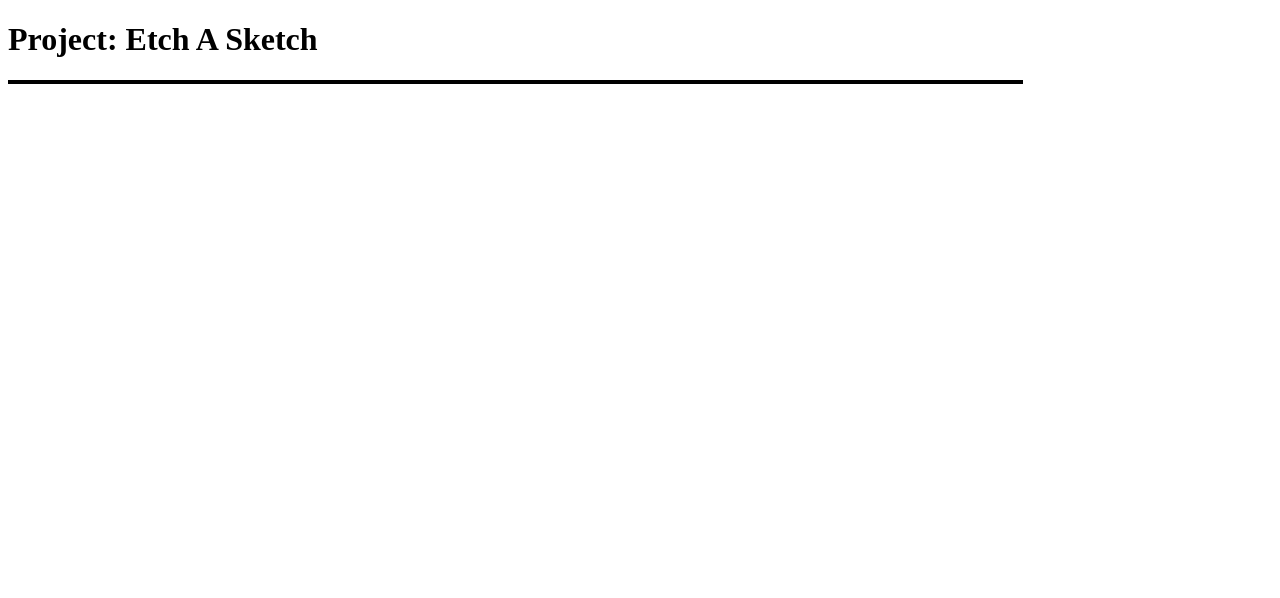
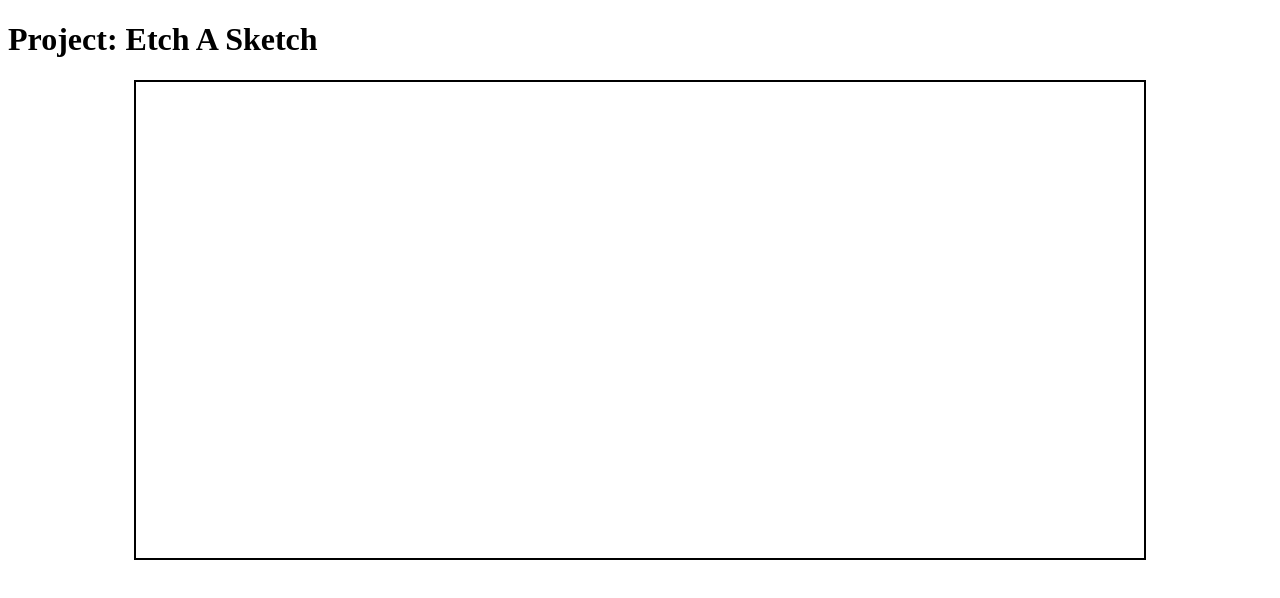
Before and after one commit to davidcastel/odin-etch_a_sketch, a plain HTML site: page index.html in a window 1280 px wide. Drawn offline with Linux system fonts and the light colour scheme.

Commit message:
layout the grid styling

```diff
--- a/index.css
+++ b/index.css
@@ -1,5 +1,31 @@
+*,
+*::before,
+*::after {
+    box-sizing: border-box;
+}
+
+* {
+    border: none;
+}
+
+img {
+    display: block;
+    max-width: 100%;
+}
+
+html {
+    -webkit-text-size-adjust: none; /* for iOS Safari */
+    text-size-adjust: none; /* for other mobile browsers */
+}
+
+@media (prefers-reduced-motion: no-preference) {
+    html {
+        scroll-behavior: smooth;
+    }
+}
+
 main {
-
+    height: 100vh;
 }
 
 .container {
@@ -8,4 +34,5 @@ main {
     border-style: solid;
     width: 80%;
     height: 60%;
+    margin: auto;
 }
```
